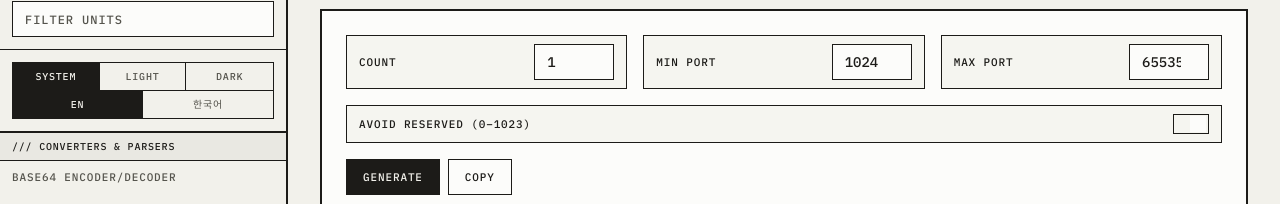
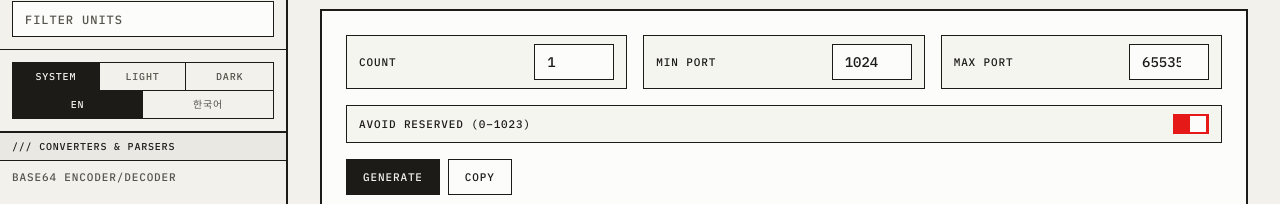
Before and after one commit to shanefully-done/kit, a Next.js app: page /generators/port in a window 1280 px wide. Shown: the part 94-298 px from the top of the page. Built offline with nearby package versions, Linux system fonts and the light colour scheme; a web font is replaced by a local one.

Commit message:
feat(app): added hazard color token to light and dark themes
- Added a shared --hazard token (#e61919) to light and dark theme variables.

```diff
--- a/app/globals.css
+++ b/app/globals.css
@@ -50,6 +50,7 @@
 	--radius: 0rem;
 	--ink: #1c1b18;
 	--paper: #f2f1eb;
+	--hazard: #e61919;
 	--hazard-text: #e61919;
 	--background: #f2f1eb;
 	--foreground: #1c1b18;
@@ -89,6 +90,7 @@
 	--radius: 0rem;
 	--ink: #d8d5cd;
 	--paper: #131312;
+	--hazard: #e61919;
 	--hazard-text: #ff6b5e;
 	--background: #131312;
 	--foreground: #d8d5cd;
```
